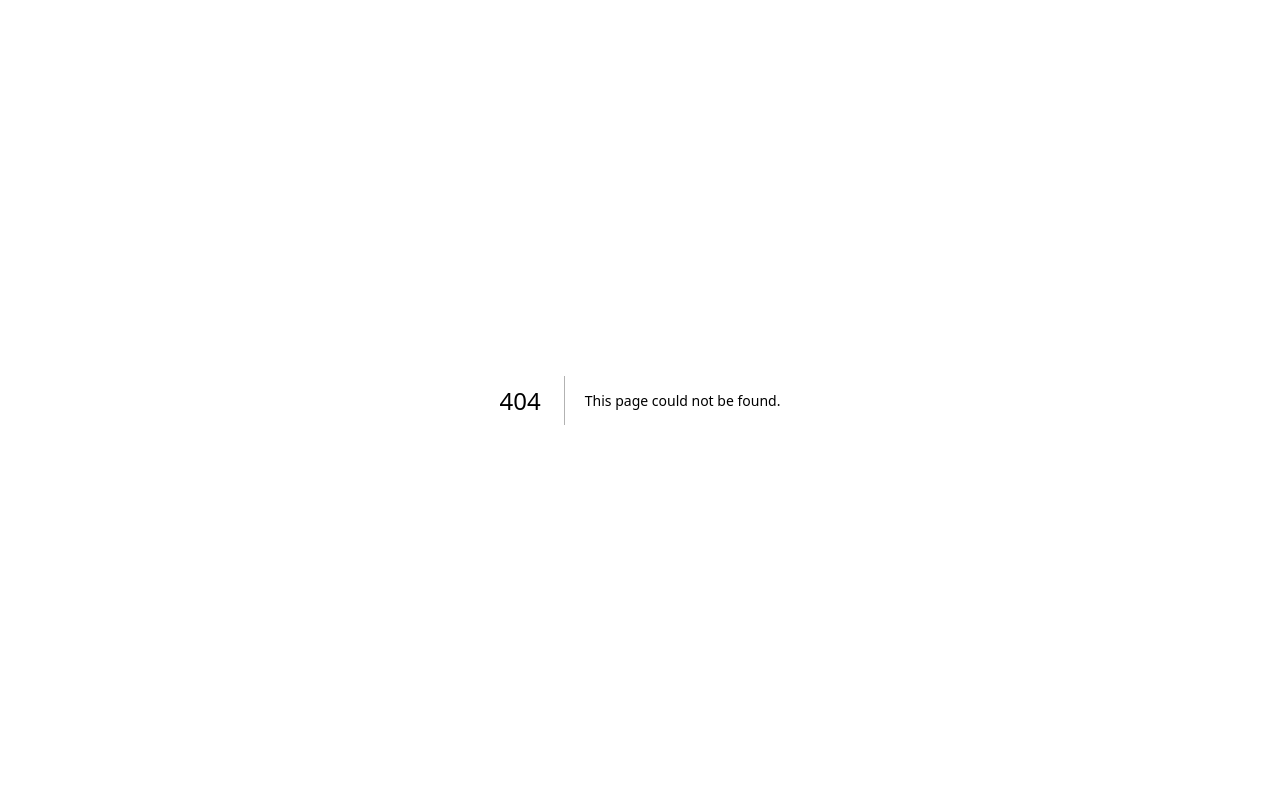
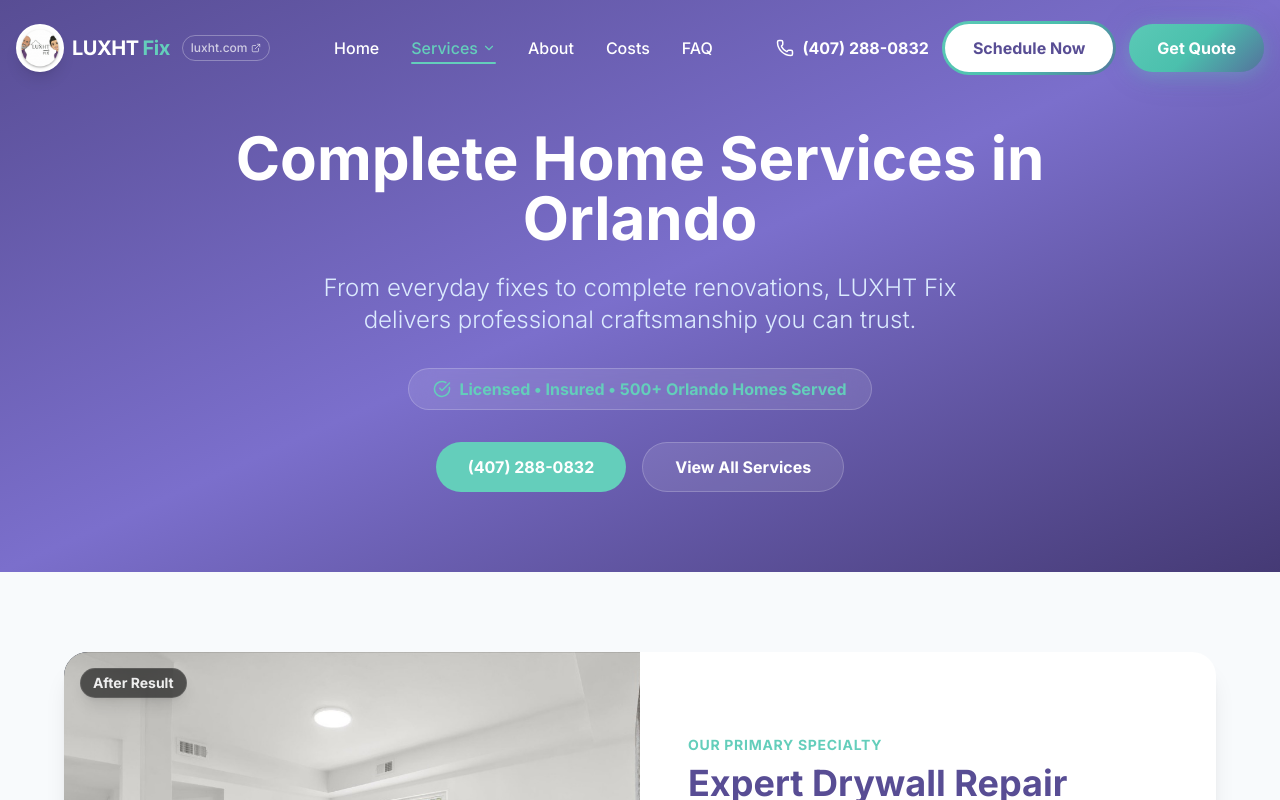
Before and after one commit to lux-ht/luxht-fix-website, a Next.js app: page /fix/services in a window 1280 px wide. Before the commit this address had no page. Shown: the top 800 px of the page. Built offline with nearby package versions, Linux system fonts and the light colour scheme.

Commit message:
Configure basePath to /fix and update assets/links

```diff
--- a/app/services/page.tsx
+++ b/app/services/page.tsx
@@ -198,9 +198,9 @@
                         <a href="tel:4072880832" className="bg-[#64CEBB] text-white font-bold py-4 px-10 rounded-full hover:shadow-lg hover:shadow-teal-500/20 transition-all flex items-center justify-center gap-2">
                             (407) 288-0832
                         </a>
-                        <a href="/#contact" className="bg-white/10 backdrop-blur-md border border-white/20 text-white font-bold py-4 px-10 rounded-full hover:bg-white/20 transition-all">
+                        <Link href="/#contact" className="bg-white/10 backdrop-blur-md border border-white/20 text-white font-bold py-4 px-10 rounded-full hover:bg-white/20 transition-all">
                             Get Free Quote
-                        </a>
+                        </Link>
                     </div>
                 </div>
             </section>
--- a/components/Footer.tsx
+++ b/components/Footer.tsx
@@ -11,7 +11,7 @@
                 <div>
                     <div className="flex items-center gap-2 mb-6">
                         <div className="w-10 h-10 rounded-full border-2 border-white/20 bg-white flex items-center justify-center overflow-hidden">
-                            <img src="/luxht-logo.jpg" alt="LUXHT Fix" className="w-full h-full object-cover" />
+                            <img src="/fix/luxht-logo.jpg" alt="LUXHT Fix" className="w-full h-full object-cover" />
                         </div>
                         <div className="font-bold text-xl tracking-tight text-white">
                             LUXHT<span className="text-[#64CEBB]">Fix</span>
--- a/components/Navbar.tsx
+++ b/components/Navbar.tsx
@@ -41,7 +41,7 @@
                 <div className="flex items-center gap-3">
                     <Link href="/" className="flex items-center gap-2 group">
                         <div className="w-12 h-12 rounded-full overflow-hidden border-2 border-white/20 shadow-lg relative bg-white group-hover:scale-105 transition-transform">
-                            <img src="/luxht-logo.jpg" alt="LUXHT Fix Logo" className="w-full h-full object-cover" />
+                            <img src="/fix/luxht-logo.jpg" alt="LUXHT Fix Logo" className="w-full h-full object-cover" />
                         </div>
                         <div className="font-bold text-xl tracking-tight hidden sm:block">
                             <span className={clsx("transition-colors", useDarkText ? "text-[#584D94]" : "text-white")}>LUXHT</span>
--- a/next.config.ts
+++ b/next.config.ts
@@ -3,6 +3,9 @@
 const nextConfig: NextConfig = {
   // Output configuration for static export (Cloudflare Pages)
   output: 'export',
+
+  // Base path for serving the site under /fix
+  basePath: '/fix',
 
   // Disable image optimization for static export
   images: {
```
